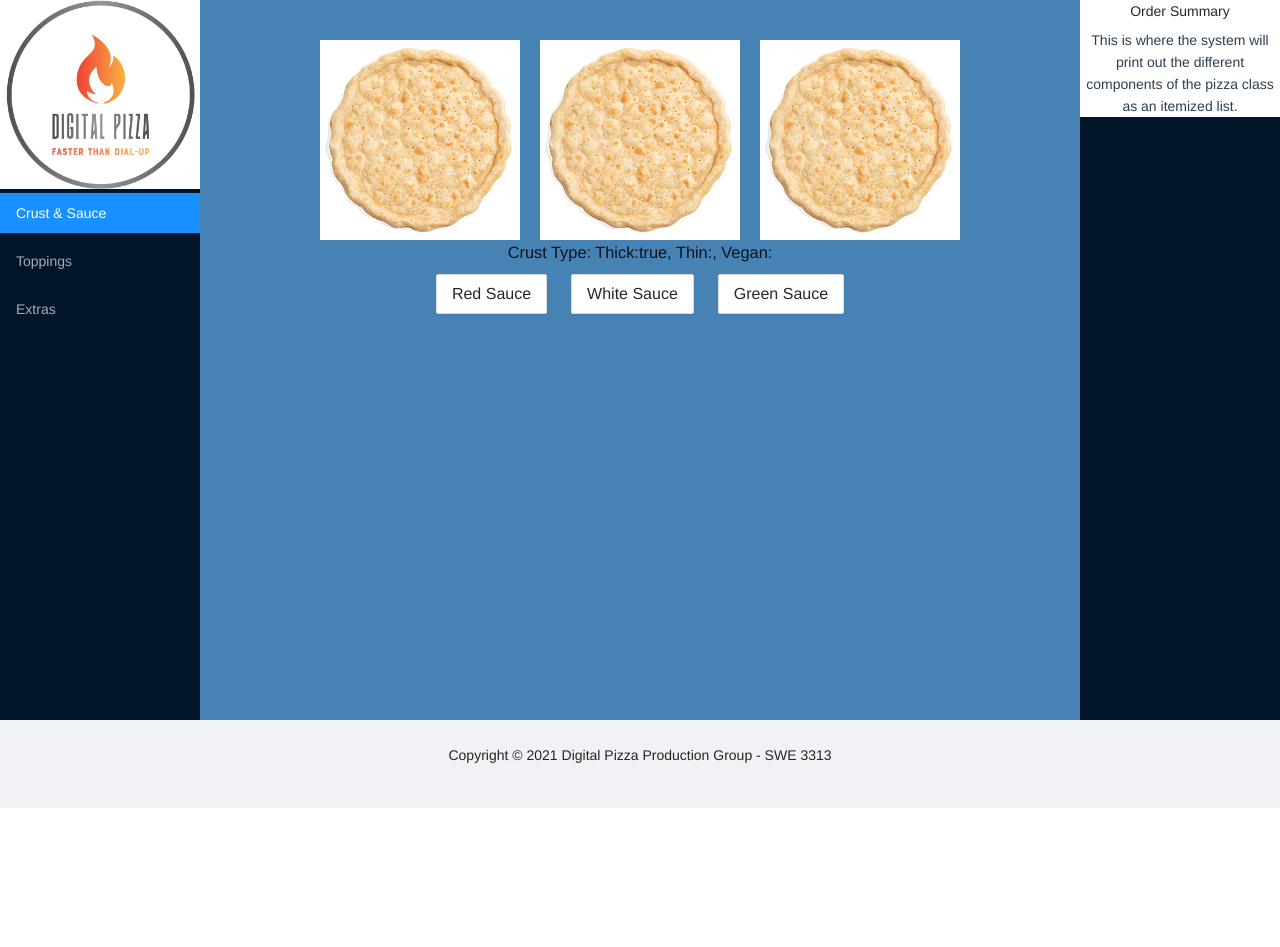
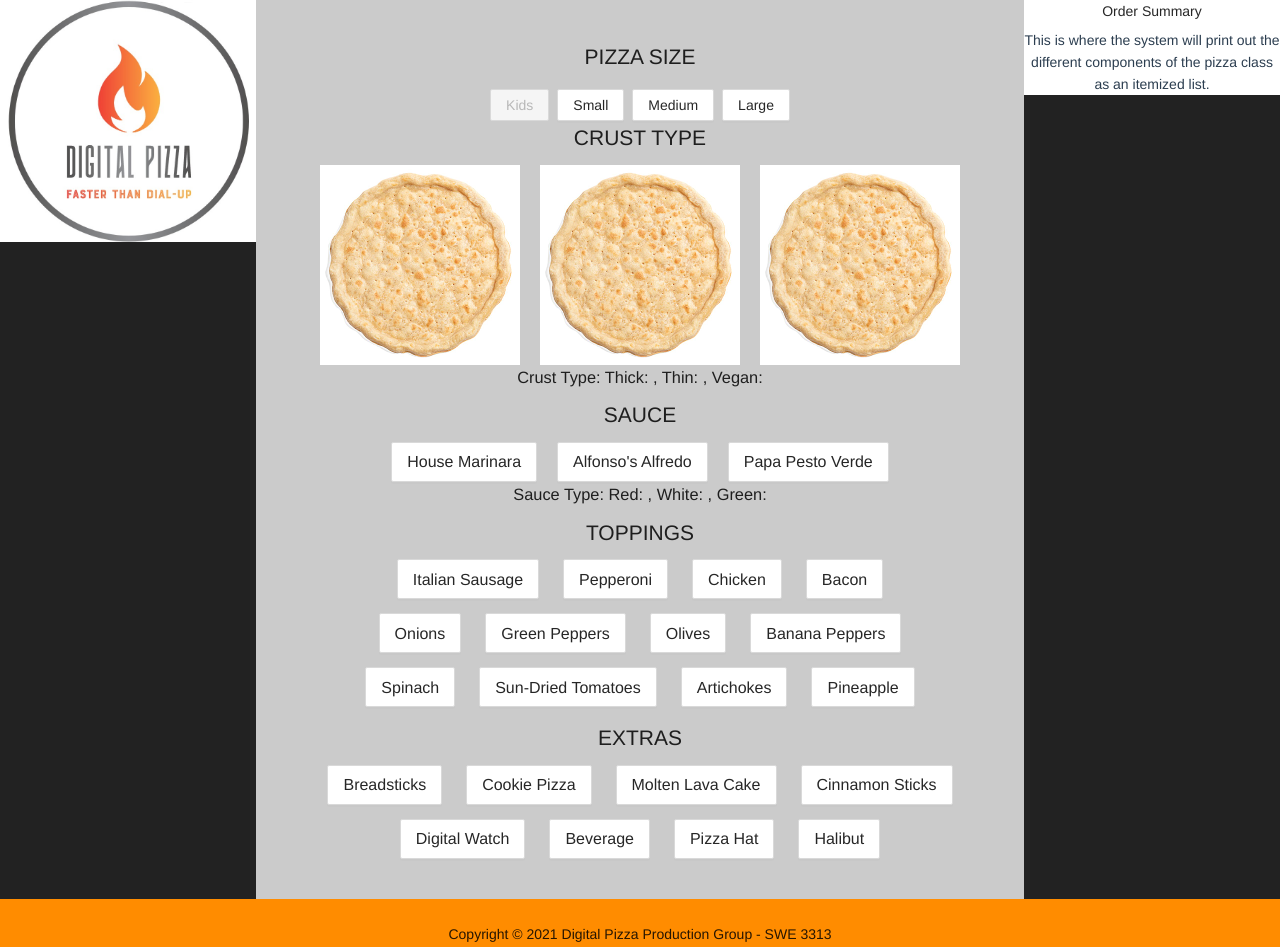
Before and after one commit to SleazySloth/pizzaproject, a Vue app: page /#/ in a window 1280 px wide. Before the commit the page ends 808 px from the top, so only its background shows below. Built offline with nearby package versions, Linux system fonts and the light colour scheme.

Commit message:
eliminated routers and solidified home

```diff
--- a/src/App.vue
+++ b/src/App.vue
@@ -1,27 +1,7 @@
 <template>
   <a-layout>
-    <!--    <a-layout-header style="background-color: #46484d">-->
-    <!--      <div class="site-layout-header" id="nav" style="color: #5de0ec">-->
-    <!--        <h1-->
-    <!--          style="-->
-    <!--            color: steelblue;-->
-    <!--            font-family: Herculanum, fantasy;-->
-    <!--            text-align: center;-->
-    <!--            max-width: content-box;-->
-    <!--          "-->
-    <!--        >-->
-    <!--          <FireFilled />-->
-    <!--          <FireTwoTone twoToneColor="#523a3a" spin />-->
-    <!--          <FireFilled />-->
-    <!--          <b> THE PIZZA STORE </b>-->
-    <!--          <FireFilled />-->
-    <!--          <FireTwoTone twoToneColor="#523a3a" spin />-->
-    <!--          <FireFilled />-->
-    <!--        </h1>-->
-    <!--      </div>-->
-    <!--    </a-layout-header>-->
     <a-layout>
-      <a-layout-sider style="width: 80vw">
+      <a-layout-sider class="site-layout-sider" width="20vw">
         <Sider></Sider>
       </a-layout-sider>
 
@@ -30,34 +10,59 @@
           <router-view />
         </div>
       </a-layout-content>
-      <a-layout-sider>
+      <a-layout-sider class="site-layout-sider" width="20vw">
         <PaymentSider></PaymentSider>
       </a-layout-sider>
     </a-layout>
 
     <a-layout>
-      <a-layout-footer>
-        <div class="site-layout-footer">
-          Copyright © 2021 Digital Pizza Production Group - SWE 3313
-        </div>
+      <a-layout-footer class="site-layout-footer">
+        <div>Copyright © 2021 Digital Pizza Production Group - SWE 3313</div>
       </a-layout-footer>
     </a-layout>
   </a-layout>
 </template>
 <script>
-// import { FireFilled, FireTwoTone } from '@ant-design/icons-vue'
 import Sider from '@/components/Sider'
 import PaymentSider from '@/components/PaymentSider'
 
 export default {
   name: 'App',
   components: {
-    // FireFilled,
-    // FireTwoTone,
     Sider,
     PaymentSider
   }
 }
 </script>
 
-<style></style>
+<style>
+#app {
+  font-family: Avenir, Helvetica, Arial, sans-serif;
+  -webkit-font-smoothing: antialiased;
+  -moz-osx-font-smoothing: grayscale;
+  text-align: center;
+  color: #2c3e50;
+}
+#nav {
+  padding: 3px;
+}
+#nav a {
+  font-weight: bold;
+  color: #2c3e50;
+}
+#nav a.router-link-exact-active {
+  color: #42b983;
+}
+.site-layout-content {
+  min-height: 95vh;
+  padding: 20px;
+  background-color: #cbcbcb;
+}
+.site-layout-footer {
+  height: 5vh;
+  background-color: darkorange;
+}
+.site-layout-sider {
+  background-color: #222222;
+}
+</style>
--- a/src/components/Sider.vue
+++ b/src/components/Sider.vue
@@ -1,27 +1,27 @@
-<template>
+<template class="site-layout-sider">
   <div style="max-width: content-box">
     <a-image
-      :width="200"
       :preview="false"
       :src="require('@/assets/DigitalPizza_logo.jpg')"
+      style="width: 20vw"
     />
-    <a-menu
-      mode="vertical"
-      theme="dark"
-      :inline-collapsed="collapsed"
-      v-model:openKeys="openKeys"
-      v-model:selectedKeys="selectedKeys"
-    >
-      <a-menu-item key="1" @click="goToHome()">
-        <span>Crust & Sauce</span>
-      </a-menu-item>
-      <a-menu-item key="2" @click="goToAbout()">
-        <span>Toppings</span>
-      </a-menu-item>
-      <a-menu-item key="3" @click="goToExtras()">
-        <span>Extras</span>
-      </a-menu-item>
-    </a-menu>
+    <!--    <a-menu-->
+    <!--      mode="vertical"-->
+    <!--      theme="dark"-->
+    <!--      :inline-collapsed="collapsed"-->
+    <!--      v-model:openKeys="openKeys"-->
+    <!--      v-model:selectedKeys="selectedKeys"-->
+    <!--    >-->
+    <!--      <a-menu-item key="1" @click="goToHome()">-->
+    <!--        <span>Crust & Sauce</span>-->
+    <!--      </a-menu-item>-->
+    <!--      <a-menu-item key="2" @click="goToAbout()">-->
+    <!--        <span>Toppings</span>-->
+    <!--      </a-menu-item>-->
+    <!--      <a-menu-item key="3" @click="goToExtras()">-->
+    <!--        <span>Extras</span>-->
+    <!--      </a-menu-item>-->
+    <!--    </a-menu>-->
   </div>
 </template>
 
@@ -66,4 +66,8 @@ export default defineComponent({
 })
 </script>
 
-<style scoped></style>
+<style scoped>
+.site-layout-sider {
+  width: 10vh;
+}
+</style>
--- a/src/main.js
+++ b/src/main.js
@@ -18,7 +18,8 @@ import {
   PageHeader,
   Menu,
   Space,
-  Image
+  Image,
+  Radio
 } from 'ant-design-vue'
 import router from './router'
 import App from './App.vue'
@@ -47,4 +48,5 @@ app.use(Menu)
 app.use(Space)
 app.use(Image)
 app.use(router)
+app.use(Radio)
 app.mount('#app')
--- a/src/views/Home.vue
+++ b/src/views/Home.vue
@@ -1,5 +1,20 @@
 <template>
   <div class="site-layout-content">
+    <h2>PIZZA SIZE</h2>
+    <!--    Pizza size button group-->
+    <div :style="{ marginTop: '16px' }">
+      <a-radio-group v-model:value="value2" button-style="solid">
+        <a-space>
+          <a-button value="pizza-kids" disabled>Kids</a-button>
+          <a-button value="pizza-small">Small</a-button>
+          <a-button value="pizza-medium">Medium</a-button>
+          <a-button value="pizza-large">Large</a-button></a-space
+        >
+      </a-radio-group>
+    </div>
+
+    <h2>CRUST TYPE</h2>
+    <!--Crust type button group-->
     <a-space :size="20">
       <a-image
         :width="200"
@@ -7,9 +22,7 @@
         :src="require('@/assets/naked_crust.jpeg')"
         @click="
           crustClick({
-            thiccCrust: true,
-            thinCrust: false,
-            veganCrust: false
+            thickCrust: true
           })
         "
       />
@@ -19,9 +32,7 @@
         :src="require('@/assets/naked_crust.jpeg')"
         @click="
           crustClick({
-            thiccCrust: false,
-            thinCrust: true,
-            veganCrust: false
+            thinCrust: true
           })
         "
       />
@@ -31,82 +42,263 @@
         :src="require('@/assets/naked_crust.jpeg')"
         @click="
           crustClick({
-            thiccCrust: false,
-            thinCrust: false,
             veganCrust: true
           })
         "
       />
     </a-space>
     <h1>
-      Crust Type: Thick:{{ pizza.thiccCrust }}, Thin:{{ pizza.thinCrust }},
-      Vegan:{{ pizza.veganCrust }}
+      Crust Type: Thick: {{ pizza.thickCrust }}, Thin: {{ pizza.thinCrust }},
+      Vegan: {{ pizza.veganCrust }}
     </h1>
-    <a-space size="large">
-      <a-button size="large">Red Sauce</a-button>
-      <a-button size="large">White Sauce</a-button>
-      <a-button size="large">Green Sauce</a-button>
+
+    <h2>SAUCE</h2>
+    <!--    Sauce type button group-->
+    <a-space :size="20">
+      <a-button size="large" @click="sauceClick({ marinaraSauce: true })"
+        >House Marinara</a-button
+      >
+      <a-button size="large" @click="sauceClick({ alfredoSauce: true })"
+        >Alfonso's Alfredo</a-button
+      >
+      <a-button size="large" @click="sauceClick({ pestoSauce: true })"
+        >Papa Pesto Verde</a-button
+      >
     </a-space>
+    <h1>
+      Sauce Type: Red: {{ pizza.marinaraSauce }}, White:
+      {{ pizza.alfredoSauce }}, Green: {{ pizza.pestoSauce }}
+    </h1>
+
+    <h2>TOPPINGS</h2>
+    <!--    Toppings button group-->
+    <div>
+      <a-space size="large">
+        <a-button
+          size="large"
+          @click="onChange({ ...pizza, sausage: !pizza.sausage })"
+          >Italian Sausage</a-button
+        >
+        <a-button
+          size="large"
+          @click="onChange({ ...pizza, pepperoni: !pizza.pepperoni })"
+          >Pepperoni</a-button
+        >
+        <a-button
+          size="large"
+          @click="onChange({ ...pizza, chicken: !pizza.chicken })"
+          >Chicken</a-button
+        >
+        <a-button
+          size="large"
+          @click="onChange({ ...pizza, bacon: !pizza.bacon })"
+          >Bacon</a-button
+        >
+      </a-space>
+    </div>
+    <div><p></p></div>
+    <div>
+      <a-space size="large">
+        <a-button
+          size="large"
+          @click="onChange({ ...pizza, onions: !pizza.onions })"
+          >Onions</a-button
+        >
+        <a-button
+          size="large"
+          @click="onChange({ ...pizza, greenPeppers: !pizza.greenPeppers })"
+          >Green Peppers</a-button
+        >
+        <a-button
+          size="large"
+          @click="onChange({ ...pizza, olives: !pizza.olives })"
+          >Olives</a-button
+        >
+        <a-button
+          size="large"
+          @click="onChange({ ...pizza, bananaPeppers: !pizza.bananaPeppers })"
+          >Banana Peppers</a-button
+        >
+      </a-space>
+    </div>
+    <div><p></p></div>
+
+    <div>
+      <a-space size="large">
+        <a-button
+          size="large"
+          @click="onChange({ ...pizza, spinach: !pizza.spinach })"
+          >Spinach</a-button
+        >
+        <a-button
+          size="large"
+          @click="
+            onChange({ ...pizza, sunDriedTomatoes: !pizza.sunDriedTomatoes })
+          "
+          >Sun-Dried Tomatoes</a-button
+        >
+        <a-button
+          size="large"
+          @click="onChange({ ...pizza, artichokes: !pizza.artichokes })"
+          >Artichokes</a-button
+        >
+        <a-button
+          size="large"
+          @click="onChange({ ...pizza, pineapple: !pizza.pineapple })"
+          >Pineapple</a-button
+        >
+      </a-space>
+      <div><p></p></div>
+    </div>
+
+    <h2>EXTRAS</h2>
+    <!--    Extras button group-->
+    <div>
+      <a-space size="large">
+        <a-button
+          size="large"
+          @click="onChange({ ...pizza, breadSticks: !pizza.breadSticks })"
+          >Breadsticks</a-button
+        >
+        <a-button
+          size="large"
+          @click="onChange({ ...pizza, cookiePizza: !pizza.cookiePizza })"
+          >Cookie Pizza</a-button
+        >
+        <a-button
+          size="large"
+          @click="onChange({ ...pizza, lavaCake: !pizza.lavaCake })"
+          >Molten Lava Cake</a-button
+        >
+        <a-button
+          size="large"
+          @click="onChange({ ...pizza, cinnamonSticks: !pizza.cinnamonSticks })"
+          >Cinnamon Sticks</a-button
+        >
+      </a-space>
+    </div>
+    <div><p></p></div>
+    <div>
+      <a-space size="large">
+        <a-button
+          size="large"
+          @click="onChange({ ...pizza, digitalWatch: !pizza.digitalWatch })"
+          >Digital Watch</a-button
+        >
+        <a-button
+          size="large"
+          @click="onChange({ ...pizza, beverage: !pizza.beverage })"
+          >Beverage</a-button
+        >
+        <a-button
+          size="large"
+          @click="onChange({ ...pizza, pizzaHat: !pizza.pizzaHat })"
+          >Pizza Hat</a-button
+        >
+        <a-button
+          size="large"
+          @click="onChange({ ...pizza, halibut: !pizza.halibut })"
+          >Halibut</a-button
+        >
+      </a-space>
+    </div>
   </div>
 </template>
 <script>
+import { ref } from 'vue'
+
 export default {
   name: 'Home',
   data() {
+    const value1 = ref('a')
+    const value2 = ref('c')
+    const pizza = {
+      //pizza size
+      kids: false,
+      small: true,
+      medium: false,
+      large: false,
+      //crust type
+      thick: false,
+      thin: true,
+      vegan: false,
+      //sauce
+      redSauce: true,
+      whiteSauce: false,
+      greenSauce: false,
+      //toppings
+      sausage: false,
+      pepperoni: false,
+      chicken: false,
+      bacon: false,
+      onions: false,
+      greenPeppers: false,
+      olives: false,
+      bananaPeppers: false,
+      spinach: false,
+      sunDriedTomatoes: false,
+      artichokes: false,
+      pineapple: false,
+      // extras
+      breadSticks: false,
+      cookiePizza: false,
+      lavaCake: false,
+      cinnamonSticks: false,
+      digitalWatch: false,
+      beverage: false,
+      pizzaHat: false,
+      halibut: false
+    }
+    if (ref('pizza-kids')) {
+      pizza.kids = !pizza.kids
+    }
+    if (ref('pizza-small')) {
+      pizza.small = !pizza.kids
+    }
+    if (ref('pizza-medium')) {
+      pizza.medium = !pizza.kids
+    }
+    if (ref('pizza-large')) {
+      pizza.large = !pizza.kids
+    }
     return {
-      pizza: { thiccCrust: true }
+      value1,
+      value2,
+      pizza: pizza
     }
   },
   methods: {
+    //method for selecting crust type
     crustClick(crust) {
       this.pizza = crust
-      if (crust.thiccCrust) {
+      if (crust.thickCrust) {
         console.log('Thiccy')
       } else if (crust.thinCrust) {
         console.log('Thinn')
       } else {
-        console.log('Freak')
-        //method for clickin pictures
+        console.log('Vegan')
       }
+    },
+    //method for selecting sauce
+    sauceClick(sauce) {
+      this.pizza = sauce
+      if (sauce.marinaraSauce) {
+        console.log('Red Sauce')
+      } else if (sauce.alfredoSauce) {
+        console.log('White Sauce')
+      } else {
+        console.log('Green Sauce')
+      }
+    },
+    //method for adjusting topping and extras selection
+    onChange(test) {
+      console.log('value1: ', this.value1, test)
+      console.log('value2: ', this.value2)
+      this.pizza = test
+      console.log(this.pizza)
     }
   },
   components: {}
 }
 </script>
-<style>
-#app {
-  font-family: Avenir, Helvetica, Arial, sans-serif;
-  -webkit-font-smoothing: antialiased;
-  -moz-osx-font-smoothing: grayscale;
-  text-align: center;
-  color: #2c3e50;
-}
-#nav {
-  padding: 3px;
-}
-#nav a {
-  font-weight: bold;
-  color: #2c3e50;
-}
-#nav a.router-link-exact-active {
-  color: #42b983;
-}
-/*.site-layout-header {*/
-/*  min-height: 10vh;*/
-/*  max-height: 30px;*/
-/*  font-size: 30px;*/
-/*}*/
-.site-layout-content {
-  min-height: 90vh;
-  max-height: 90vh;
-  padding: 20px;
-  background: steelblue;
-}
-.site-layout-footer {
-  min-height: 5vh;
-  max-height: 5vh;
-  text-align: center;
-  margin-bottom: 0;
-  padding-bottom: 0;
-}
-</style>
+<style></style>
```
